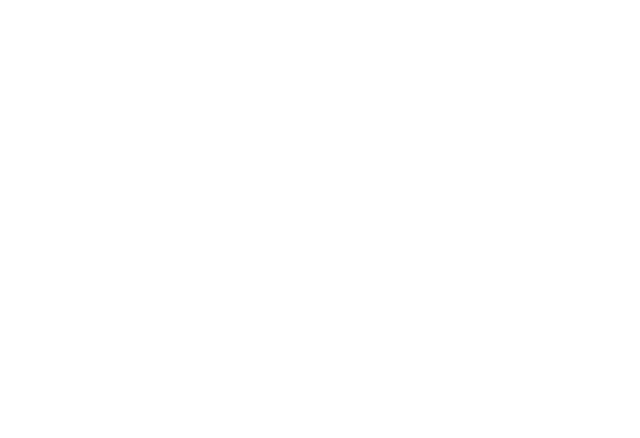
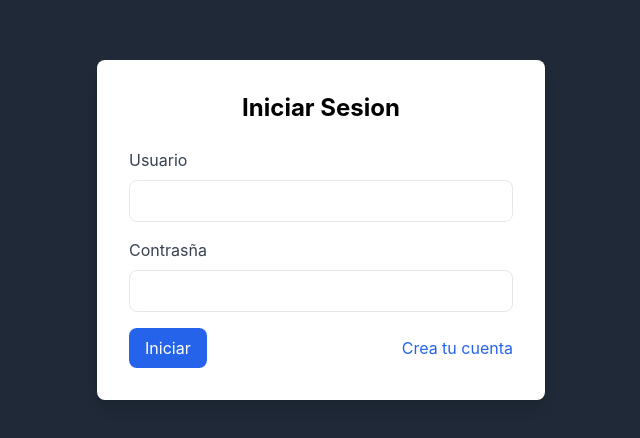
Before and after one commit to Juan-Code-Gomez/pruebaKonecta, a React (Create React App) app in the folder frontend/: page / in a window 1280 px wide. Before the commit this address had no page. Shown: the part 170-608 px from the top of the page, without its empty margins (319-959 px from the left). Built offline with nearby package versions, Linux system fonts and the light colour scheme.

Commit message:
Se creo la pantalla inicial Home, al momento de loguear, Se utilizo un Lazy para el RequestList.

```diff
--- a/frontend/src/App.js
+++ b/frontend/src/App.js
@@ -6,13 +6,15 @@ import {
 } from "react-router-dom";
 import { AuthProvider } from "./context/AuthContext";
 import Login from "./components/Auth/Login";
+import Home from "./pages/Home";
 
 const App = () => {
   return (
     <AuthProvider>
       <Router>
         <Routes>
-          <Route path="/login" element={<Login />} />
+          <Route path="/" element={<Login />} />
+          <Route path="/Home" element={<Home />} />
         </Routes>
       </Router>
     </AuthProvider>
--- a/frontend/src/components/Auth/Login.js
+++ b/frontend/src/components/Auth/Login.js
@@ -25,7 +25,7 @@ const Login = ({ history }) => {
       if (!isRegister) {
         login(response.data.user.username, response.data.token, response.data.user.role);
         localStorage.setItem('token', response.data.token);
-        navigate('/');
+        navigate('/Home');
       } else {
         setIsRegister(false);
       }
--- a/frontend/src/components/Request/RequestList.js
+++ b/frontend/src/components/Request/RequestList.js
@@ -0,0 +1,9 @@
+import React from 'react'
+
+function RequestList() {
+  return (
+    <div>RequestList</div>
+  )
+}
+
+export default RequestList
--- a/frontend/src/pages/Home.js
+++ b/frontend/src/pages/Home.js
@@ -0,0 +1,15 @@
+import React, { lazy, Suspense } from 'react';
+const RequestList = lazy(() => import('../components/Request/RequestList'));
+
+const Home = () => {
+  return (
+    <div>
+      <h1>Home</h1>
+      <Suspense fallback={<div>Loading...</div>}>
+        <RequestList />
+      </Suspense>
+    </div>
+  );
+};
+
+export default Home;
```
